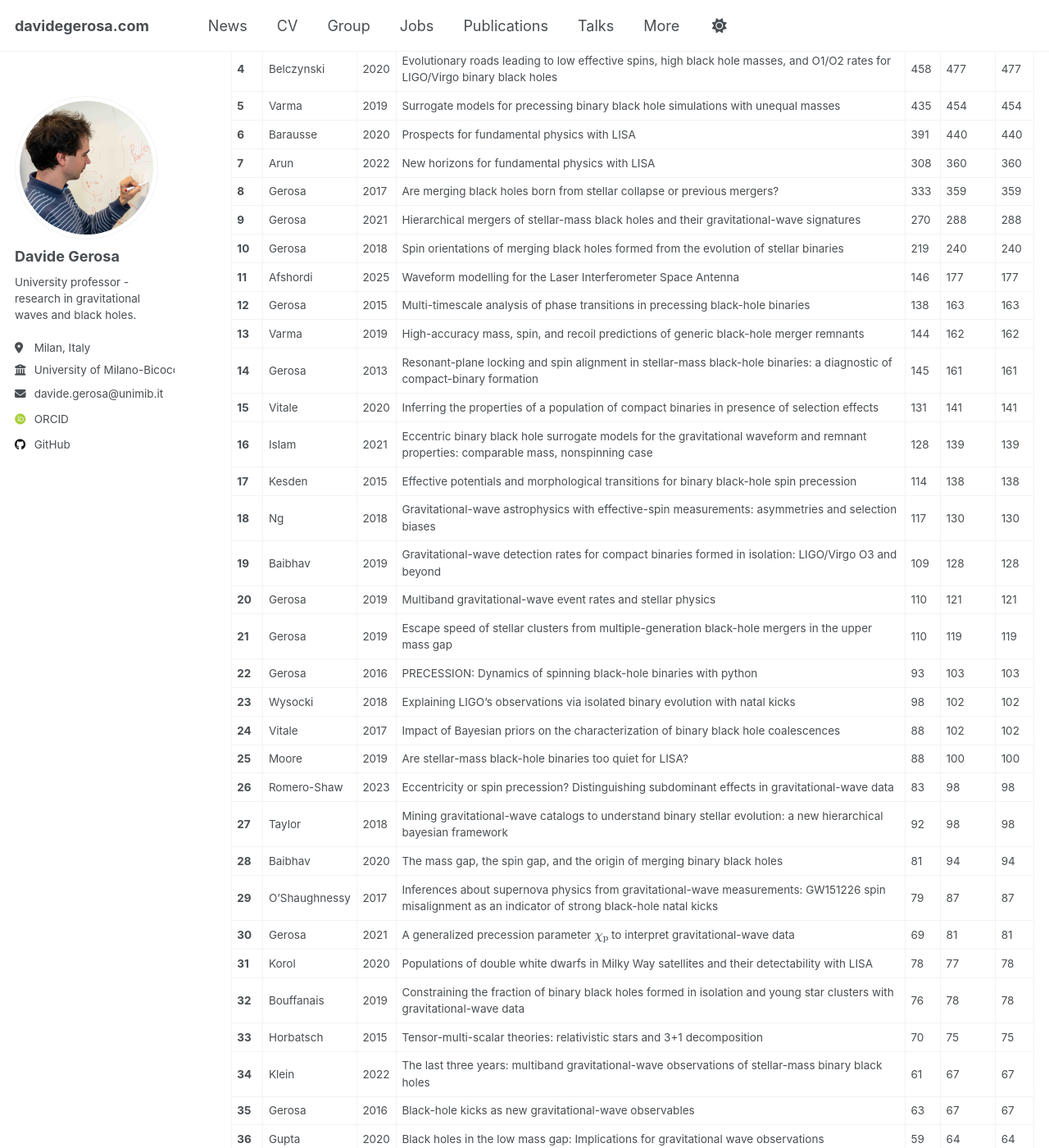
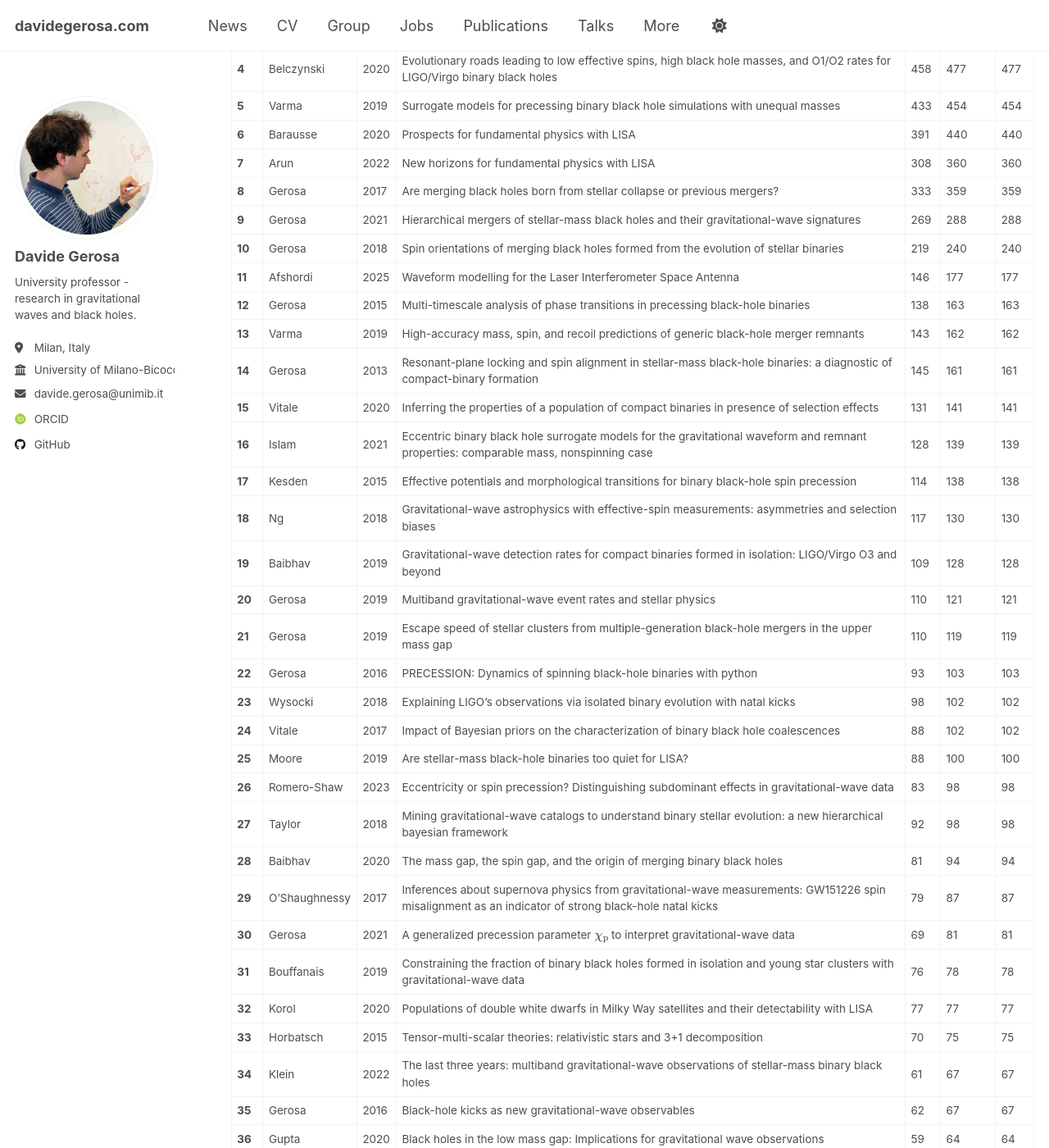
Before and after one commit to dgerosa/website, a Jekyll site: the page built from _pages/citations.md, in a window 1280 px wide and 1400 px high, scrolled down 617 px. Shown: the whole window at 82% size. Built offline with Jekyll 4.4.1, drawn with Linux system fonts in a browser that asks for light colours; some web fonts are replaced; some of the changed text lies outside the part shown.

Commit message:
Website update from workflow

```diff
--- a/_pages/_citations.md
+++ b/_pages/_citations.md
@@ -1,27 +1,27 @@
 ## Citation Summary
 
-- **Total ADS citations**: 9807
-- **Total INSPIRE citations**: 10735
-- **Total MAX citations**: 10811
+- **Total ADS citations**: 9797
+- **Total INSPIRE citations**: 10736
+- **Total MAX citations**: 10810
 - **h-index**: 48
 
 ## Paper list sorted by citation count
 
 | # | Author | Year | Title | ADS | INSPIRE | MAX |
 |---|--------|------|-------|-----|---------|-----|
-| **1** | Berti | 2015 | Testing general relativity with present and future astrophysical observations | 1414 | 1600 | 1600 |
+| **1** | Berti | 2015 | Testing general relativity with present and future astrophysical observations | 1413 | 1601 | 1601 |
 | **2** | Barack | 2019 | Black holes, gravitational waves and fundamental physics: a roadmap | 843 | 937 | 937 |
-| **3** | Amaro-Seoane | 2022 | Astrophysics with the Laser Interferometer Space Antenna | 749 | 703 | 749 |
+| **3** | Amaro-Seoane | 2022 | Astrophysics with the Laser Interferometer Space Antenna | 748 | 703 | 748 |
 | **4** | Belczynski | 2020 | Evolutionary roads leading to low effective spins, high black hole masses, and O1/O2 rates for LIGO/Virgo binary black holes | 458 | 477 | 477 |
-| **5** | Varma | 2019 | Surrogate models for precessing binary black hole simulations with unequal masses | 435 | 454 | 454 |
+| **5** | Varma | 2019 | Surrogate models for precessing binary black hole simulations with unequal masses | 433 | 454 | 454 |
 | **6** | Barausse | 2020 | Prospects for fundamental physics with LISA | 391 | 440 | 440 |
 | **7** | Arun | 2022 | New horizons for fundamental physics with LISA | 308 | 360 | 360 |
 | **8** | Gerosa | 2017 | Are merging black holes born from stellar collapse or previous mergers? | 333 | 359 | 359 |
-| **9** | Gerosa | 2021 | Hierarchical mergers of stellar-mass black holes and their gravitational-wave signatures | 270 | 288 | 288 |
+| **9** | Gerosa | 2021 | Hierarchical mergers of stellar-mass black holes and their gravitational-wave signatures | 269 | 288 | 288 |
 | **10** | Gerosa | 2018 | Spin orientations of merging black holes formed from the evolution of stellar binaries | 219 | 240 | 240 |
 | **11** | Afshordi | 2025 | Waveform modelling for the Laser Interferometer Space Antenna | 146 | 177 | 177 |
 | **12** | Gerosa | 2015 | Multi-timescale analysis of phase transitions in precessing black-hole binaries | 138 | 163 | 163 |
-| **13** | Varma | 2019 | High-accuracy mass, spin, and recoil predictions of generic black-hole merger remnants | 144 | 162 | 162 |
+| **13** | Varma | 2019 | High-accuracy mass, spin, and recoil predictions of generic black-hole merger remnants | 143 | 162 | 162 |
 | **14** | Gerosa | 2013 | Resonant-plane locking and spin alignment in stellar-mass black-hole binaries: a diagnostic of compact-binary formation | 145 | 161 | 161 |
 | **15** | Vitale | 2020 | Inferring the properties of a population of compact binaries in presence of selection effects | 131 | 141 | 141 |
 | **16** | Islam | 2021 | Eccentric binary black hole surrogate models for the gravitational waveform and remnant properties: comparable mass, nonspinning case | 128 | 139 | 139 |
@@ -39,16 +39,16 @@
 | **28** | Baibhav | 2020 | The mass gap, the spin gap, and the origin of merging binary black holes | 81 | 94 | 94 |
 | **29** | O'Shaughnessy | 2017 | Inferences about supernova physics from gravitational-wave measurements: GW151226 spin misalignment as an indicator of strong black-hole natal kicks | 79 | 87 | 87 |
 | **30** | Gerosa | 2021 | A generalized precession parameter $$\chi_\mathrm{p}$$ to interpret gravitational-wave data | 69 | 81 | 81 |
-| **31** | Korol | 2020 | Populations of double white dwarfs in Milky Way satellites and their detectability with LISA | 78 | 77 | 78 |
-| **32** | Bouffanais | 2019 | Constraining the fraction of binary black holes formed in isolation and young star clusters with gravitational-wave data | 76 | 78 | 78 |
+| **31** | Bouffanais | 2019 | Constraining the fraction of binary black holes formed in isolation and young star clusters with gravitational-wave data | 76 | 78 | 78 |
+| **32** | Korol | 2020 | Populations of double white dwarfs in Milky Way satellites and their detectability with LISA | 77 | 77 | 77 |
 | **33** | Horbatsch | 2015 | Tensor-multi-scalar theories: relativistic stars and 3+1 decomposition | 70 | 75 | 75 |
 | **34** | Klein | 2022 | The last three years: multiband gravitational-wave observations of stellar-mass binary black holes | 61 | 67 | 67 |
-| **35** | Gerosa | 2016 | Black-hole kicks as new gravitational-wave observables | 63 | 67 | 67 |
+| **35** | Gerosa | 2016 | Black-hole kicks as new gravitational-wave observables | 62 | 67 | 67 |
 | **36** | Gupta | 2020 | Black holes in the low mass gap: Implications for gravitational wave observations | 59 | 64 | 64 |
 | **37** | Buscicchio | 2021 | Bayesian parameter estimation of stellar-mass black-hole binaries with LISA | 55 | 63 | 63 |
 | **38** | Gerosa | 2018 | Black-hole kicks from numerical-relativity surrogate models | 56 | 63 | 63 |
 | **39** | Gerosa | 2015 | Precessional instability in binary black holes with aligned spins | 55 | 61 | 61 |
-| **40** | Gerosa | 2020 | Astrophysical implications of GW190412 as a remnant of a previous black-hole merger | 54 | 60 | 60 |
+| **40** | Gerosa | 2020 | Astrophysical implications of GW190412 as a remnant of a previous black-hole merger | 53 | 60 | 60 |
 | **41** | Gerosa | 2016 | Numerical simulations of stellar collapse in scalar-tensor theories of gravity | 51 | 60 | 60 |
 | **42** | Mould | 2022 | Deep learning and Bayesian inference of gravitational-wave populations: hierarchical black-hole mergers | 54 | 58 | 58 |
 | **43** | Gerosa | 2014 | Distinguishing black-hole spin-orbit resonances by their gravitational-wave signatures | 46 | 57 | 57 |
```
Also changed, not shown: other parts of _pages/_citations.md (+2 -2 lines), _pages/_group.md (+1 -1 lines), _pages/_publications.md (+1 -1 lines), _pages/_talks.md (+1 -1 lines).
